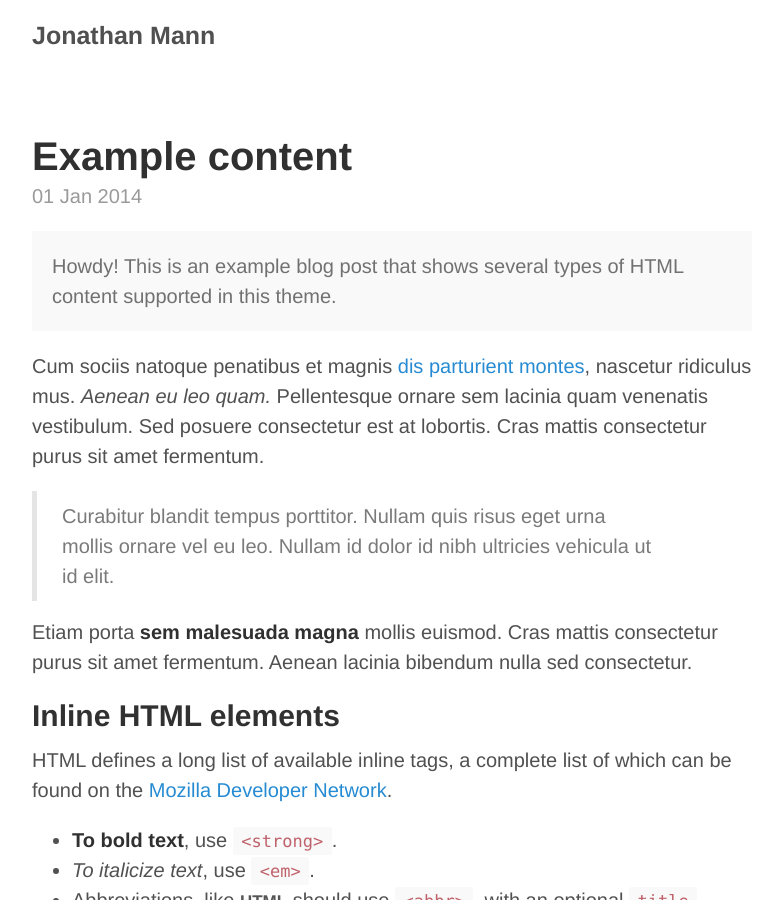
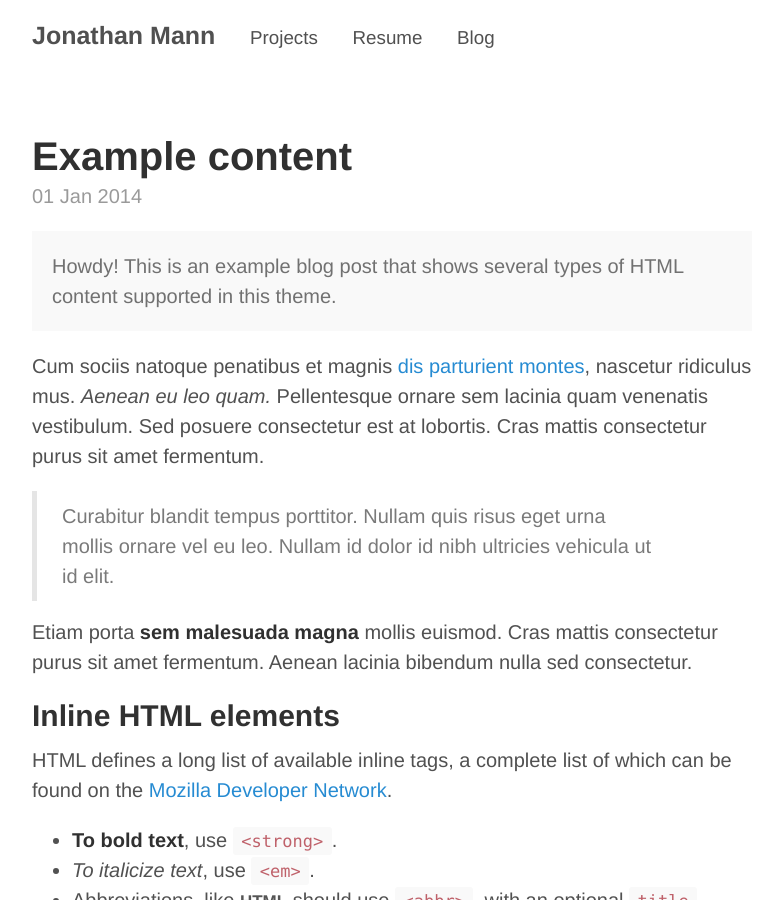
Before and after one commit to jonathanmann/jonathanmann.github.io, a Jekyll site: the page built from index.html, in a window 1280 px wide and 900 px high. Shown: the whole window, without its empty margins (248-1030 px from the left). Built offline with Jekyll 4.4.1, drawn with Linux system fonts in a browser that asks for light colours; the list of posts is cut into pages by our own code.

Commit message:
add links

```diff
--- a/_layouts/default.html
+++ b/_layouts/default.html
@@ -7,10 +7,14 @@
 
     <div class="container content">
       <header class="masthead">
-        <h3 class="masthead-title">
-          <a href="{{ site.baseurl }}" title="Home">{{ site.title }}</a>
-          <small>{{ site.tagline }}</small>
-        </h3>
+		<h3 class="masthead-title">
+		<a href="/" title="Home">{{ site.title }}</a>
+
+		{% for page in site.pages_list %}
+		  &nbsp;&nbsp;&nbsp;
+		  <small><a href="{{ page[1]  }}">{{ page[0] }}</a></small>
+		{% endfor %}
+		</h3>
       </header>
 
       <main>
```
